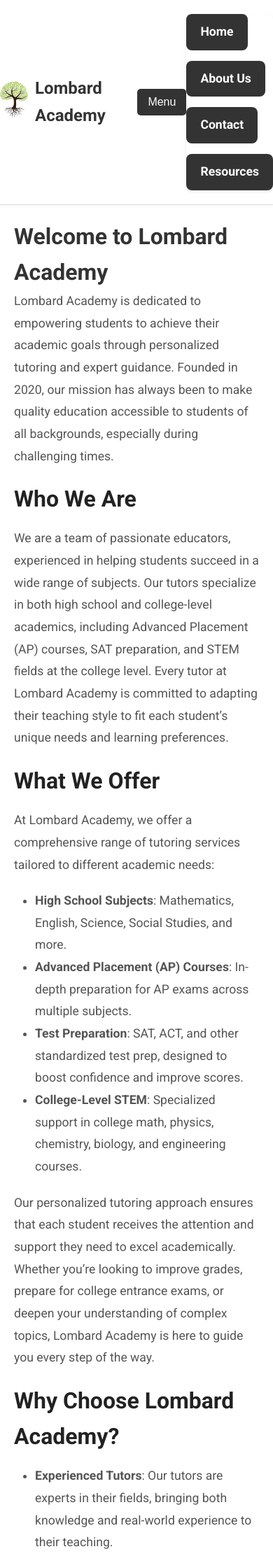
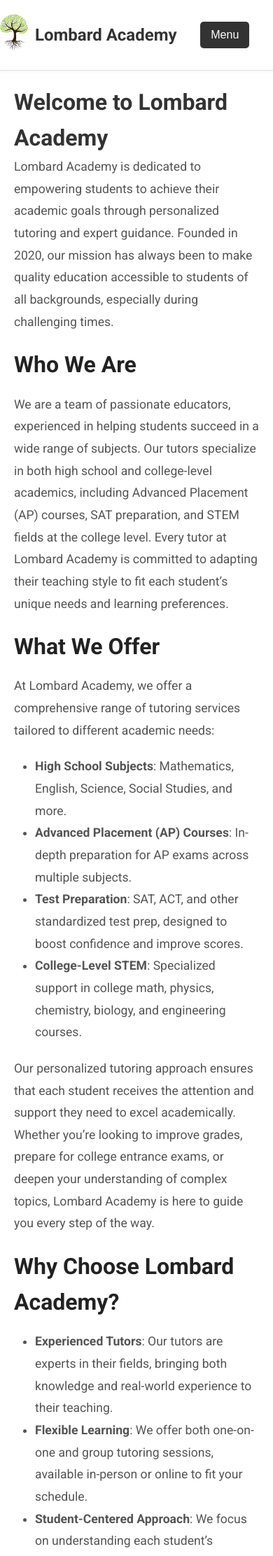
Before and after one commit to nicholasl25/lombardacademy, a Jekyll site: the page built from index.md, in a window 390 px wide. Shown: the top 2224 px of the page at 70% size. Built offline with Jekyll 4.4.1, drawn with Linux system fonts in a browser that asks for light colours.

Commit message:
Updated styles.css

```diff
--- a/assets/css/styles.css
+++ b/assets/css/styles.css
@@ -349,13 +349,13 @@ footer a:hover {
     display: none;
 }
 
-/* Hide the menu toggle button on larger screens */
-#menu-toggle {
-    display: none;
+header nav ul {
+    display: flex;
+    gap: 15px;
 }
 
-/* Default: Hide navigation links on mobile */
 @media (max-width: 768px) {
+    /* Show only the menu button on small screens */
     #menu-toggle {
         display: block;
         background-color: #333;
@@ -367,8 +367,8 @@ footer a:hover {
         font-size: 1rem;
     }
 
-    /* Hide navigation menu by default on mobile */
-    nav ul {
+    /* Hide navigation links on small screens by default */
+    header nav ul {
         display: none;
         flex-direction: column;
         gap: 10px;
@@ -379,8 +379,8 @@ footer a:hover {
         margin-top: 10px;
     }
 
-    /* Display navigation menu when 'visible' class is added */
-    nav ul.visible {
+    /* Show navigation links when 'visible' class is added */
+    header nav ul.visible {
         display: flex;
     }
 }
```
